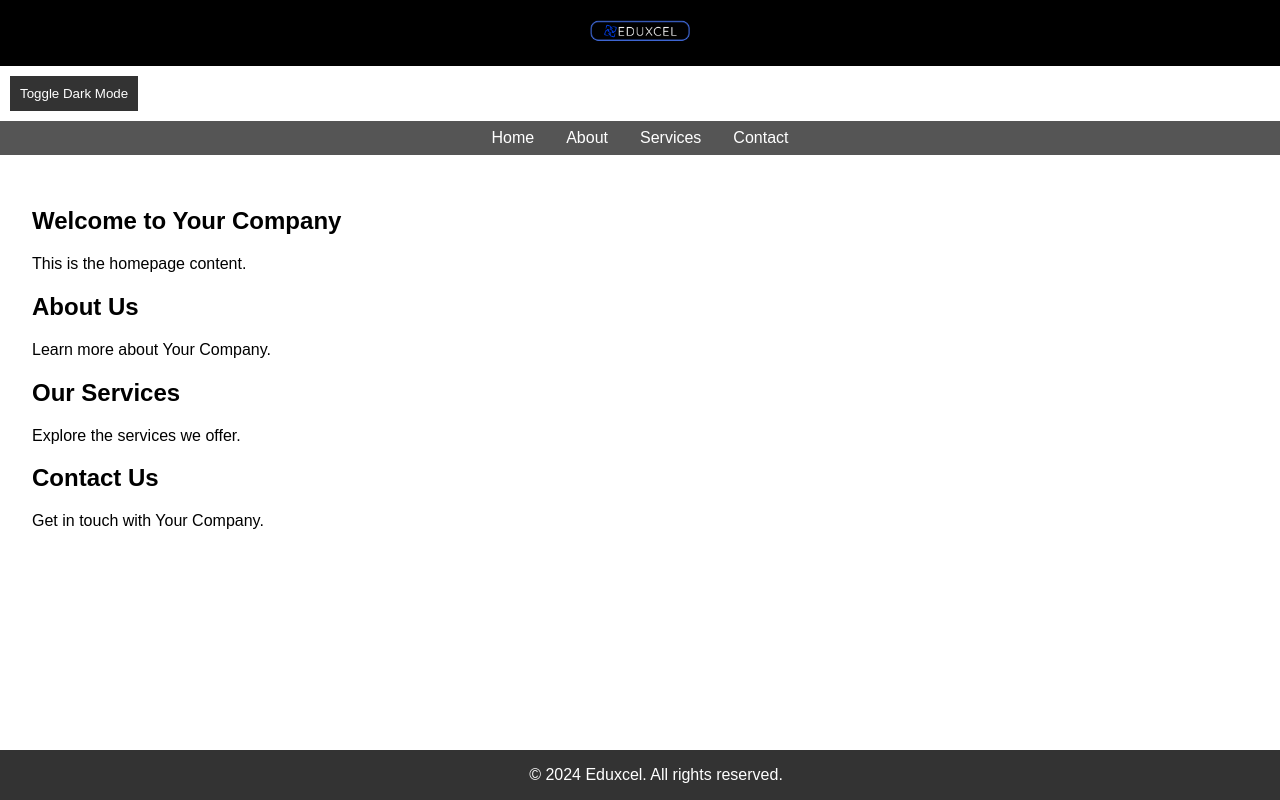
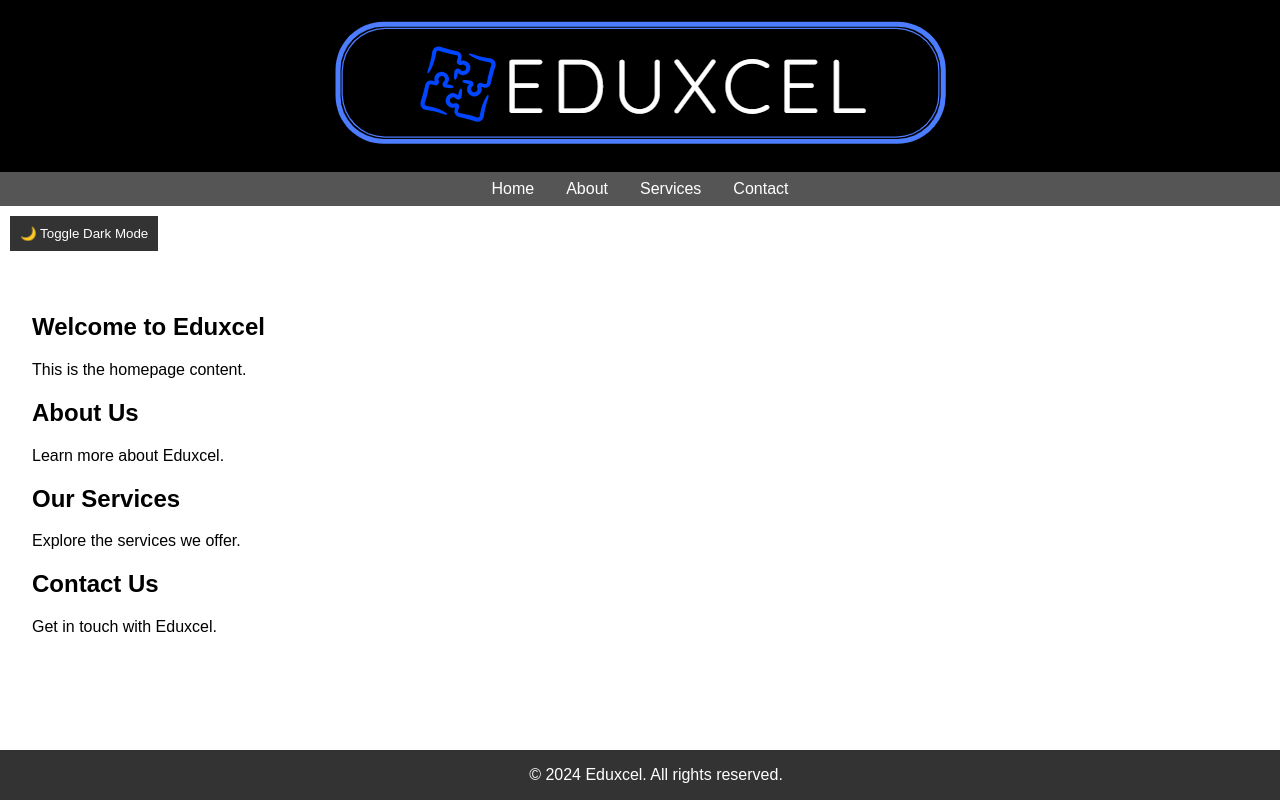
Before and after one commit to hurbh/Eduxcel, a plain HTML site: page index.html in a window 1280 px wide. Drawn offline with Linux system fonts and the light colour scheme.

Commit message:
Darkmode Button upgrade

```diff
--- a/index.html
+++ b/index.html
@@ -5,53 +5,33 @@
     <meta name="viewport" content="width=device-width, initial-scale=1.0">
     <title>Eduxcel</title>
     <link rel="stylesheet" href="styles.css">
-    <style>
-        body.dark-mode {
-            background-color: #1a1a1a; /* Dark background color */
-            color: #ffffff; /* Light text color */
-        }
-
-        header {
-            background-color: #000; /* Black header background color */
-            text-align: center;
-            padding: 20px;
-        }
-
-        header img {
-            max-width: 100px; /* Adjust the max-width of your logo */
-        }
-
-        nav a {
-            color: #ffffff; /* Light text color for navigation links */
-        }
-    </style>
+    <link rel="icon" href="favicon.ico" type="image/x-icon">
 </head>
 <body>
 
     <header>
         <img src="pLogo.png" alt="Your Logo">
     </header>
-
-    <button onclick="toggleDarkMode()">Toggle Dark Mode</button>
-
     <nav>
         <a href="#home">Home</a>
         <a href="#about">About</a>
         <a href="#services">Services</a>
         <a href="#contact">Contact</a>
-        <!-- Add more navigation links as needed -->
+        <!-- Add nav links latr -->
     </nav>
-
+    <button id="darkModeToggle" onclick="toggleDarkMode()">
+        <span id="darkModeIcon">🌙</span>
+        <span id="darkModeText">Toggle Dark Mode</span>
+    </button>
     <main>
-        <!-- Your website content goes here -->
         <section id="home">
-            <h2>Welcome to Your Company</h2>
+            <h2>Welcome to Eduxcel</h2>
             <p>This is the homepage content.</p>
         </section>
 
         <section id="about">
             <h2>About Us</h2>
-            <p>Learn more about Your Company.</p>
+            <p>Learn more about Eduxcel.</p>
         </section>
 
         <section id="services">
@@ -61,7 +41,8 @@
 
         <section id="contact">
             <h2>Contact Us</h2>
-            <p>Get in touch with Your Company.</p>
+            <p>Get in touch with Eduxcel.</p>
+            <!-- Add contact form for everyone here latr -->
         </section>
     </main>
 
@@ -70,8 +51,16 @@
     </footer>
 
     <script>
+        let darkModeEnabled = false;
+
         function toggleDarkMode() {
-            document.body.classList.toggle('dark-mode');
+            const body = document.body;
+            body.classList.toggle('dark-mode');
+            darkModeEnabled = !darkModeEnabled;
+
+            // Update button (test)
+            const darkModeText = document.getElementById('darkModeText');
+            darkModeText.innerText = darkModeEnabled ? 'Toggle Light Mode' : 'Toggle Dark Mode';
         }
     </script>
 </body>
```
